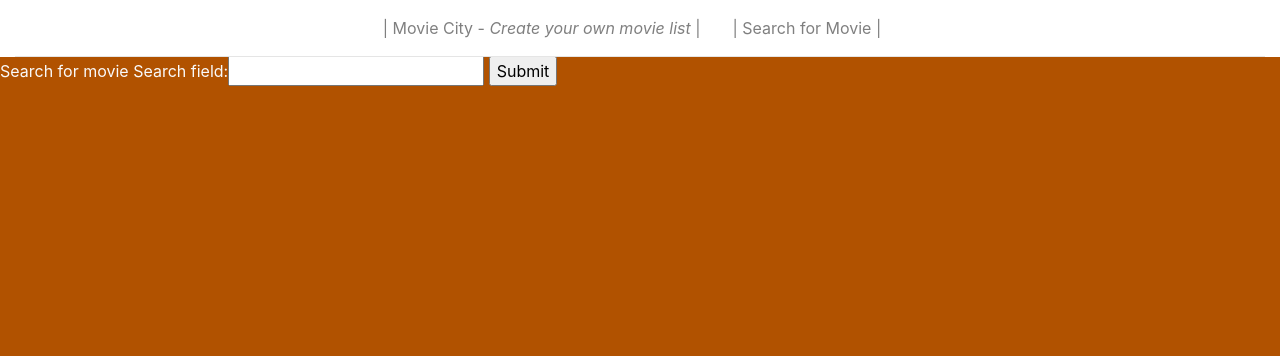
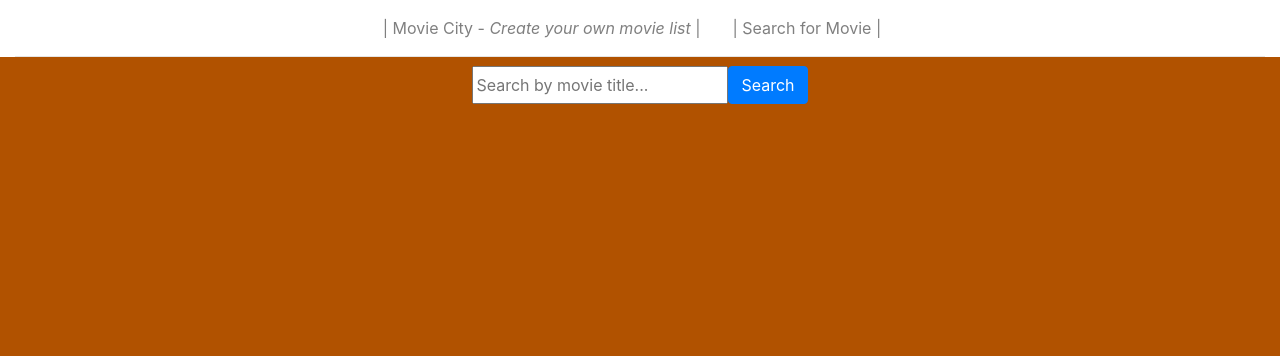
Before and after one commit to Albastraoz/MovieCity, a Django app: page /search/ in a window 1280 px wide. Shown: the top 356 px of the page. Run offline with Django 3.2, Linux system fonts and the light colour scheme; some libraries are stand-ins or nearby versions.

Commit message:
Added django-forms-bootstrap and change search field model to fit django 3 and changed design to bootstrap.

```diff
--- a/home/forms.py
+++ b/home/forms.py
@@ -1,8 +1,5 @@
 from django import forms
-from .models import AddMovie
 
 # This is the form used on the html page to show the form.
-class AddMovieForm(forms.ModelForm):
-    class Meta:
-        model = AddMovie
-        fields = ('search_field',)
+class SearchForm(forms.Form):
+    search_field = forms.CharField(label='', max_length=50, widget=forms.TextInput(attrs={'placeholder': 'Search by movie title...'}))
--- a/home/models.py
+++ b/home/models.py
@@ -14,6 +14,3 @@ class Movie(models.Model):
 
     def __str__(self):
         return self.title
-
-class AddMovie(models.Model):
-    search_field = models.CharField(max_length=20, blank=False)
--- a/home/templates/search.html
+++ b/home/templates/search.html
@@ -1,18 +1,29 @@
 {% extends "base.html" %}
+{% load bootstrap_tags %}
 {% block content %}
 
-    <form method="POST">
-        {% csrf_token %}
-        <label>Search for movie</label>
-        {{ form }}
-        <input type="submit" value="Submit">
-    </form>
+<div class="row justify-content-center">
+    <div class="col-4">
+        <form method="POST">
+            {% csrf_token %}
+            <div class="input-group justify-content-center">
+                {{ form|as_bootstrap }}
+                <span class="input-group-btn">
+                    <input type="submit" class="btn btn-primary btn-outline-secundary" value="Search">
+                </span>
+            </div>
+
+
+        </form>
+    </div>
+</div>
+
     {% for result in results %}
         <p>{{ result.Title }}<br>
         {{ result.imdbID }}<br>
         <form class="form" method="POST" action="{% url 'add_movie' result.imdbID %}">
             {% csrf_token %}
-            <button type="submit">Add movie</button>
+            <button type="submit" class="btn btn-primary">Add movie</button>
         </form>
 
         <img src="{{ result.Poster }}">
--- a/home/views.py
+++ b/home/views.py
@@ -5,7 +5,7 @@ import requests
 
 from django.shortcuts import render, reverse, redirect, get_object_or_404
 from .models import Movie
-from .forms import AddMovieForm
+from .forms import SearchForm
 
 # A view of the homepage which takes all objects from the database and sends them to the index.html page.
 def index(request):
@@ -14,7 +14,7 @@ def index(request):
 
 def search_movie(request):
     if request.method == "POST":
-        search_form = AddMovieForm(request.POST)
+        search_form = SearchForm(request.POST)
         if search_form.is_valid():
 
             # Setting all the variables before fetching the data from the API
@@ -28,10 +28,10 @@ def search_movie(request):
             # Put search results into json data
             search_data = search_results.json()['Search']
 
-            form = AddMovieForm()
+            form = SearchForm()
             return render(request, "search.html", {'results': search_data, 'form': form})
     else:
-        form = AddMovieForm()
+        form = SearchForm()
         return render(request, "search.html", {'form': form})
 
 def add_movie(request, id):
--- a/moviecity/settings.py
+++ b/moviecity/settings.py
@@ -38,6 +38,7 @@ INSTALLED_APPS = [
     'django.contrib.sessions',
     'django.contrib.messages',
     'django.contrib.staticfiles',
+    'django_forms_bootstrap',
     'home',
 ]
 
--- a/requirements.txt
+++ b/requirements.txt
@@ -2,6 +2,7 @@ asgiref==3.2.7
 certifi==2020.4.5.1
 chardet==3.0.4
 Django==3.0.7
+django-forms-bootstrap==3.1.0
 idna==2.9
 pytz==2020.1
 requests==2.23.0
--- a/static/css/styles.css
+++ b/static/css/styles.css
@@ -1,5 +1,5 @@
 body {
-    padding-top: 56px;
+    padding-top: 66px;
     color: #fafafa;
     background-color: #b15200;
 }
```
Also changed, not shown: home/migrations/0004_auto_20200607_2323.py (added).
